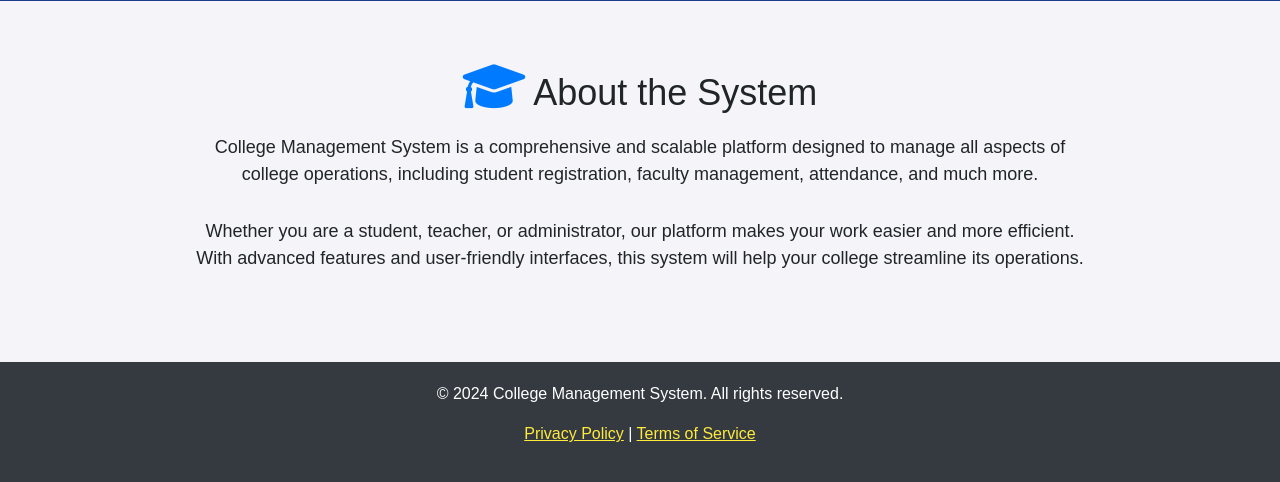
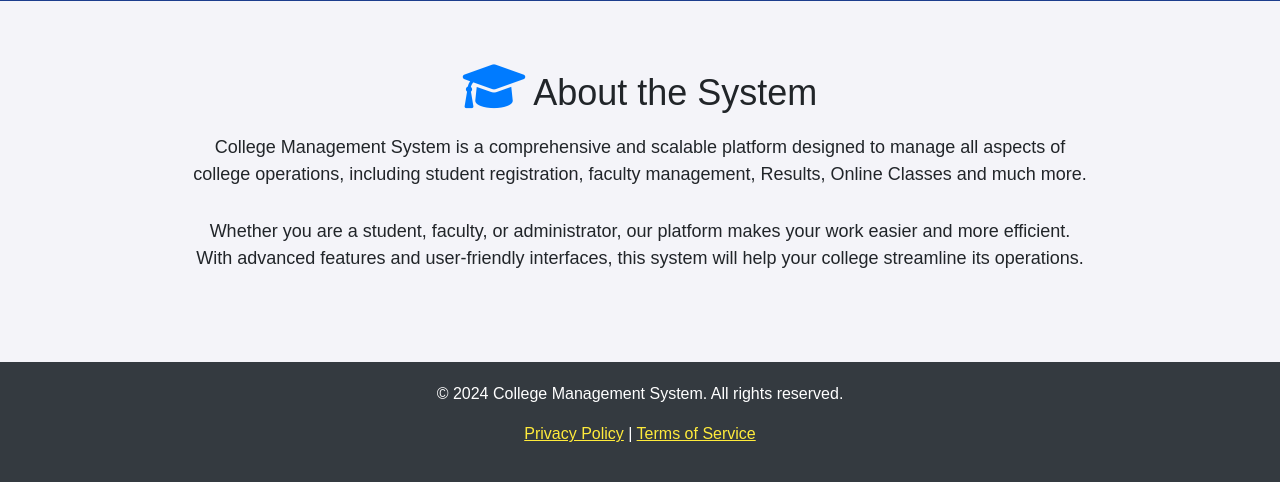
Before and after one commit to AJEETKSINGH1001/College-Management-System, a Django app: page / in a window 1280 px wide. Shown: the part 504-986 px from the top of the page. Run offline with Django 4.2, Linux system fonts and the light colour scheme; grey boxes labelled with a size stand in for pictures from a placeholder-image service; some libraries are stand-ins or nearby versions.

Commit message:
College Management System Commit 8

```diff
--- a/core/templates/core/home.html
+++ b/core/templates/core/home.html
@@ -148,10 +148,10 @@
     <div class="about-section">
         <h2><i class="fas fa-graduation-cap about-icon"></i> About the System</h2>
         <p>
-            College Management System is a comprehensive and scalable platform designed to manage all aspects of college operations, including student registration, faculty management, attendance, and much more.
+            College Management System is a comprehensive and scalable platform designed to manage all aspects of college operations, including student registration, faculty management, Results, Online Classes and much more.
         </p>
         <p>
-            Whether you are a student, teacher, or administrator, our platform makes your work easier and more efficient. With advanced features and user-friendly interfaces, this system will help your college streamline its operations.
+            Whether you are a student, faculty, or administrator, our platform makes your work easier and more efficient. With advanced features and user-friendly interfaces, this system will help your college streamline its operations.
         </p>
     </div>
 
```
Also changed, not shown: db.sqlite3.
